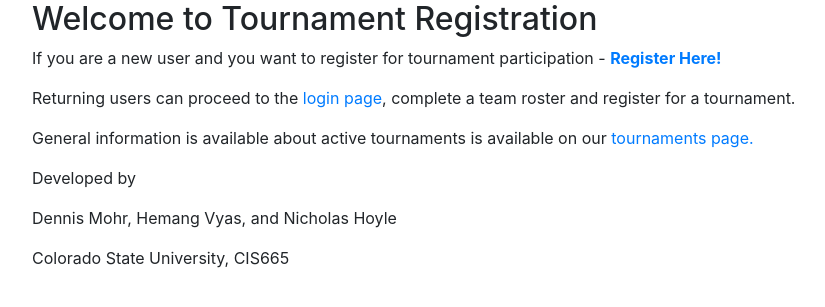
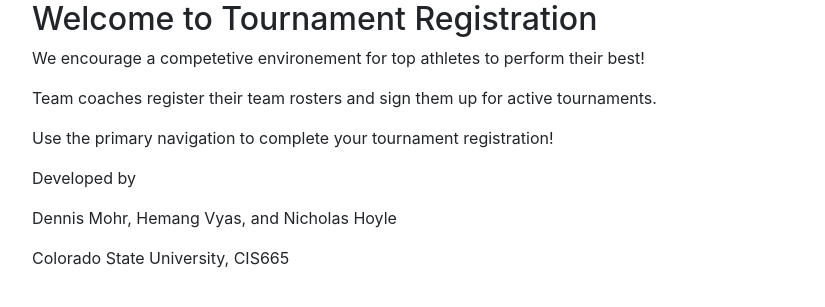
Before and after one commit to themohr/cis665, a PHP site: page / in a window 1280 px wide. Shown: the part 128-435 px from the top of the page, without its empty margins (53-878 px from the left). Run offline with PHP 8.4, Linux system fonts and the light colour scheme; some libraries are stand-ins or nearby versions.

Commit message:
final text changes for profile and home page

```diff
--- a/project/php/views/content/home.php
+++ b/project/php/views/content/home.php
@@ -1,6 +1,6 @@
 <div class="col-md-12">
 	<h2>Welcome to Tournament Registration</h2>
-	<p>If you are a new user and you want to register for tournament participation - <strong><a href="<?php echo $_SERVER['PHP_SELF']; ?>?page=register">Register Here!</a></strong></p>
-	<p>Returning users can proceed to the <a href="<?php echo $_SERVER['PHP_SELF']; ?>?page=login">login page</a>, complete a team roster and register for a tournament.</p>
-	<p>General information is available about active tournaments is available on our <a href="<?php echo $_SERVER['PHP_SELF']; ?>?page=locations">tournaments page.</a> </p>
+	<p>We encourage a competetive environement for top athletes to perform their best!</p>
+	<p>Team coaches register their team rosters and sign them up for active tournaments.</p>
+	<p>Use the primary navigation to complete your tournament registration!</p>
 </div>
--- a/project/php/views/content/profile.php
+++ b/project/php/views/content/profile.php
@@ -16,6 +16,6 @@
 	<?php $profile->displayForm(); ?>
 </div>
 <div class="col-md-8">
-	<h1>Team Roster</h1>
+
 	<?php include('views/content/roster.php');?>
 </div>
```
Also changed, not shown: project/php/views/content/roster.php (+6 -1 lines).
